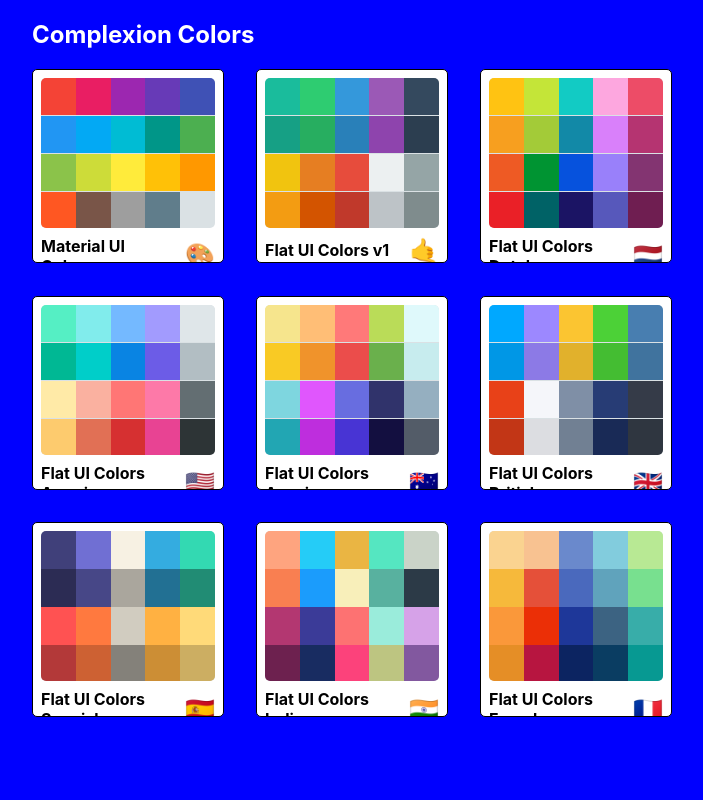
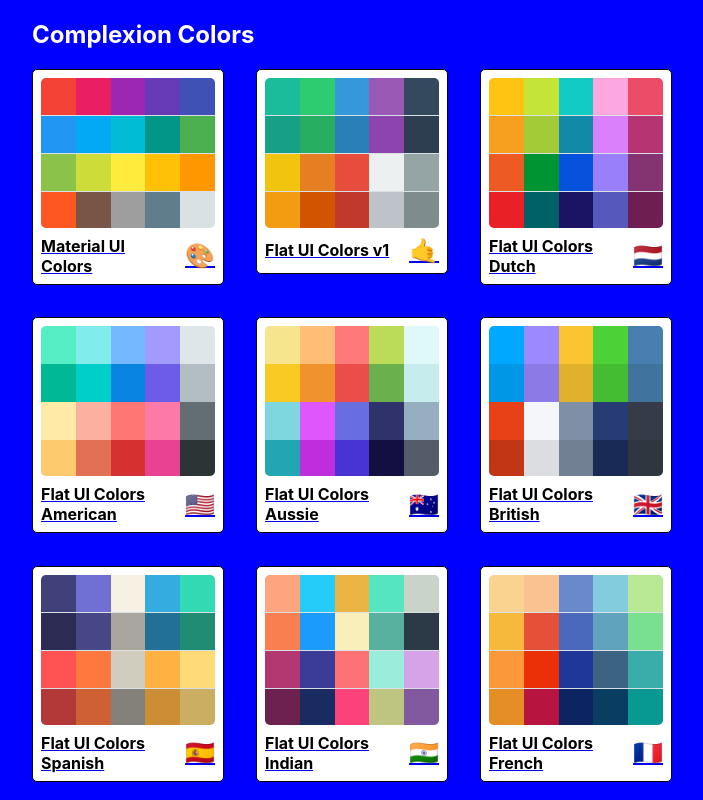
Before and after one commit to carlomunguia/complexion, a React (Create React App) app in the folder complexion/: page / in a window 1280 px wide. Shown: the whole page, without its empty margins (288-991 px from the left). Built offline with nearby package versions, Linux system fonts and the light colour scheme.

Commit message:
Complexion 12
added a native link to go direct to every palette, a more robust solution will be pushed shortly

```diff
--- a/complexion/src/PaletteList.js
+++ b/complexion/src/PaletteList.js
@@ -44,7 +44,9 @@
           </nav>
           <div className={classes.palettes}>
             {palettes.map((palette) => (
-              <MiniPalette {...palette} key={palette.id} />
+              <Link to={`/palette/${palette.id}`} key={palette.id}>
+                <MiniPalette {...palette} />
+              </Link>
             ))}
           </div>
         </div>
```
